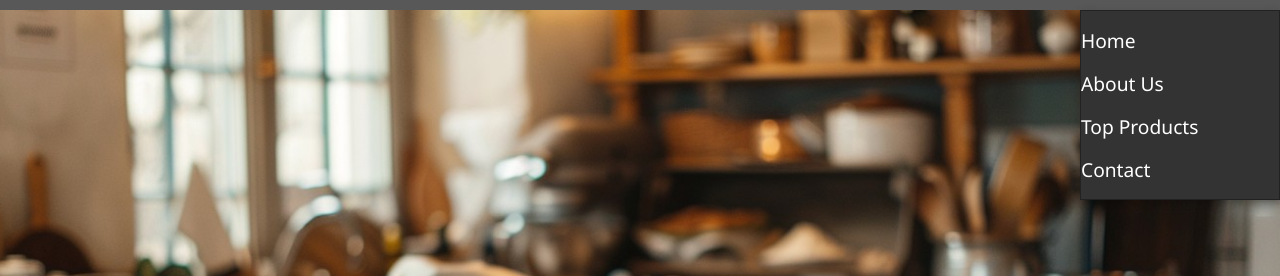
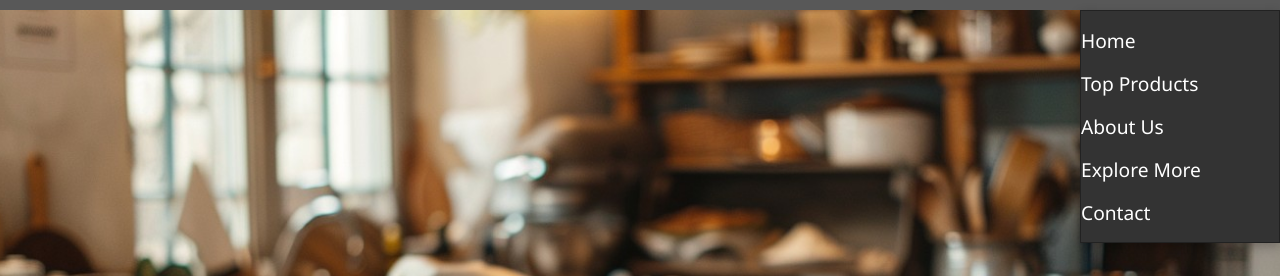
Before and after one commit to lengleman-spec/bakery-mock2, a plain HTML site: page index.html in a window 1280 px wide. Both pictures are taken after a click on the label 1249 px from the left and 26 px from the top of the page. Shown: the part 43-319 px from the top of the page. Drawn offline with nearby package versions, Linux system fonts and the light colour scheme; a web font is replaced by a local one.

Commit message:
Link nav links to associated sections of webpage using the id attribute.

```diff
--- a/index.html
+++ b/index.html
@@ -30,16 +30,17 @@
 
         <!-- Nav Links -->
         <ul class="menu">
-          <li><a href="#">Home</a></li>
-          <li><a href="#">About Us</a></li>
-          <li><a href="#">Top Products</a></li>
-          <li><a href="#">Contact</a></li>
+          <li><a href="#hero">Home</a></li>
+          <li><a href="#top-products">Top Products</a></li>
+          <li><a href="#about">About Us</a></li>
+          <li><a href="#explore">Explore More</a></li>
+          <li><a href="#contact">Contact</a></li>
         </ul>
       </nav>
     </header>
 
     <!-- Hero Section -->
-    <section class="hero-container">
+    <section class="hero-container" id="hero">
       <div class="hero-text">
         <p class="hero-brand">Brookside Bakery</p>
         <h1>
@@ -54,7 +55,7 @@
     </section>
 
     <!-- Top Products Section -->
-    <section class="products-section">
+    <section class="products-section" id="top-products">
       <h2>Top Products</h2>
       <div class="products-container">
         <div class="card">
@@ -125,7 +126,7 @@
 
     <!-- ********** ADD ABOUT US SECTION ********** -->
 
-    <section class="about-section">
+    <section class="about-section" id="about">
       <h2>About Us</h2>
       <p>
         Our bakery is rooted in family traditions and homemade flavor.
@@ -138,7 +139,7 @@
     </section>
 
     <!-- Explore More Section (Menu categories) -->
-    <section class="explore-section">
+    <section class="explore-section" id="explore">
       <h2>Explore More</h2>
 
       <div class="explore-card">
```
